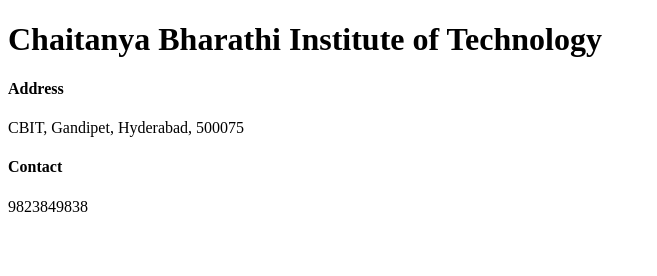
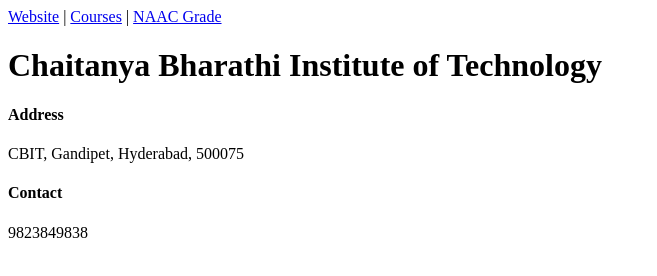
Before and after one commit to SrinayanaMandalapu/dev-external-2, a plain HTML site: page index.html in a window 1280 px wide. Shown: the whole page, without its empty margins (0-657 px from the left). Drawn offline with Linux system fonts and the light colour scheme.

Commit message:
add modified index file after linking web pages

```diff
--- a/index.html
+++ b/index.html
@@ -6,6 +6,11 @@
     <title>CBIT</title>
 </head>
 <body>
+    <nav>
+        <a href="website.html">Website</a> |
+        <a href="courses.html">Courses</a> |
+        <a href="naac.html">NAAC Grade</a>
+    </nav>
     <h1>Chaitanya Bharathi Institute of Technology</h1>
     <h4>Address</h4>
     <p>CBIT, Gandipet, Hyderabad, 500075</p>
```
